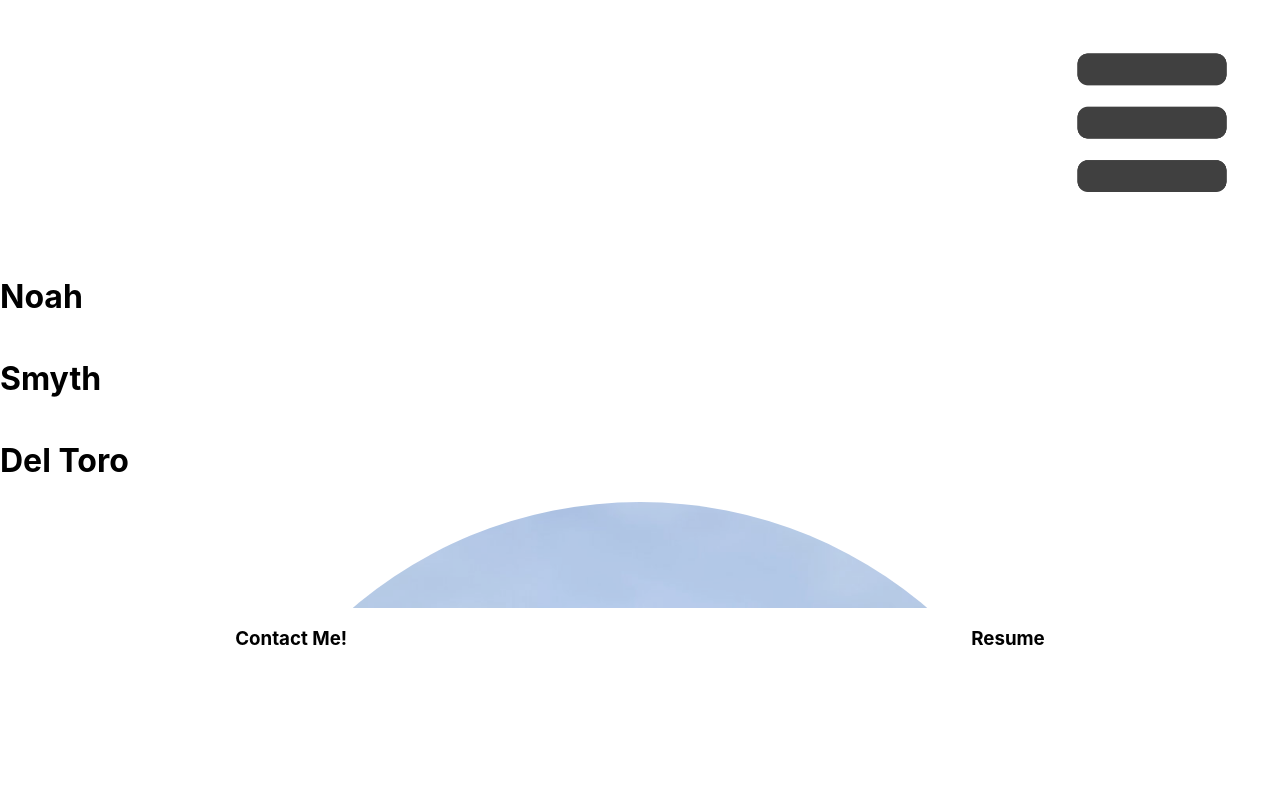
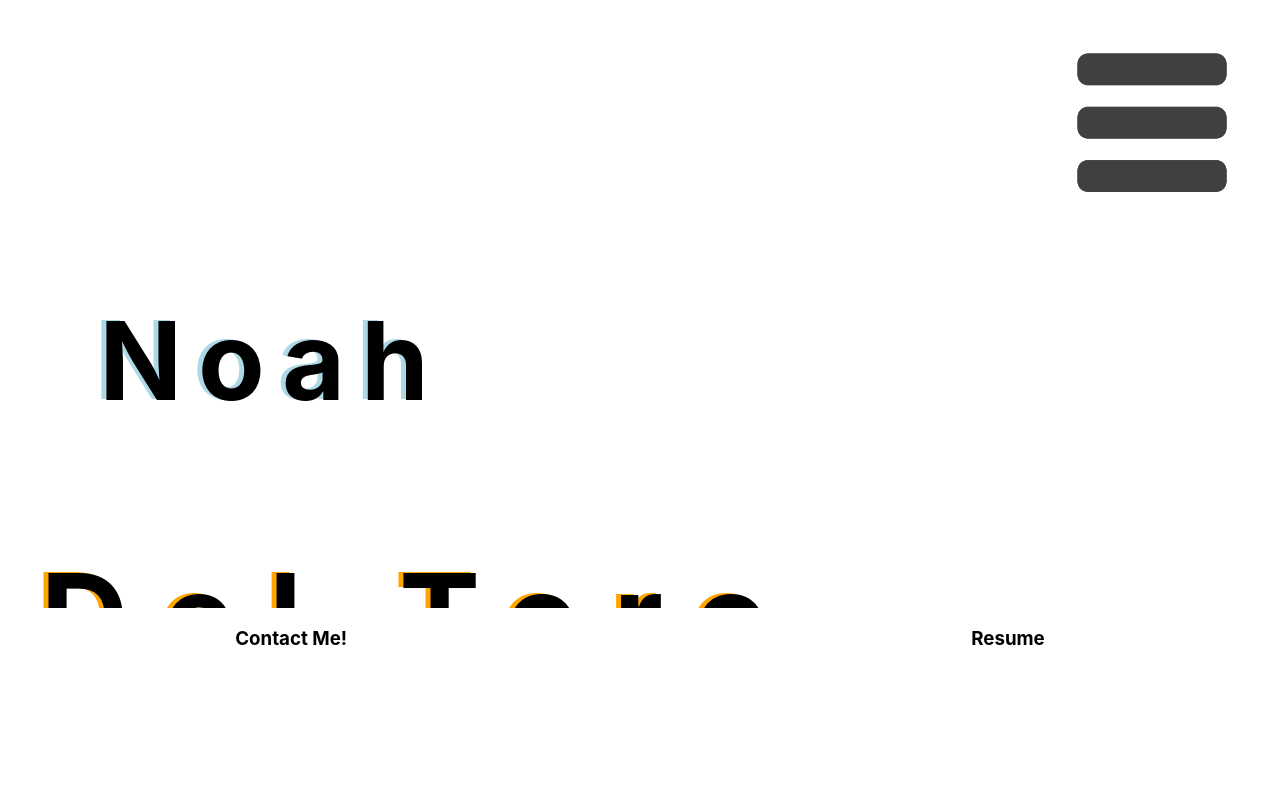
Before and after one commit to NoahDeltoroSmyth/devsite2.0, a React (Create React App) app: page / in a window 1280 px wide. Shown: the top 798 px of the page. Built offline with nearby package versions, Linux system fonts and the light colour scheme.

Commit message:
created animations and did css for Name and photo

```diff
--- a/src/App.css
+++ b/src/App.css
@@ -10,19 +10,30 @@
   -moz-animation: fadeIn 12s;
   -o-animation: fadeIn 12s;
   -ms-animation: fadeIn 12s;
+  /* position: relative;
+  top: -20vw; */
+}
+
+@keyframes fadeIn {
+  0% {
+    opacity: 0;
+  }
+  100% {
+    opacity: 1;
+  }
+}
+
+.header {
+  margin-left: 80%;
 }
 
 .dropdown-icon {
-  margin-left: 80%;
-  display: flex;
   width: 20vw;
 }
 
 .close-icon {
-  margin-left: 84%;
-  margin-top: 4%;
-  display: flex;
-  height: 12vw;
+  margin-top: 4vw;
+  width: 12vw;
 }
 
 li {
@@ -46,8 +57,19 @@ a:focus {
 }
 
 .dropdown-menu {
-  height: 175vw;
-  animation: slideIn 3s;
+  height: 185vw;
+  animation: slideMenu 1s;
+  display: flex;
+}
+
+@keyframes slideMenu {
+  from {
+    margin-top: -200vw;
+  }
+
+  to {
+    margin-bottom: 60%;
+  }
 }
 
 .footer {
@@ -72,27 +94,50 @@ a:focus {
   display: flex;
   flex-direction: column;
   align-items: flex-start;
+  padding-left: 5%;
 }
 
 .bio {
   margin-bottom: 25vw;
 }
 
-@keyframes fadeIn {
-  0% {
-    opacity: 0;
+.first-name,
+.last-name {
+  font-size: 8.5vw;
+  letter-spacing: 1.25vw;
+  text-shadow: -5px -1.5px lightblue;
+  margin: 2.75vw;
+  animation: slideFirstAndLast 3s;
+}
+
+@keyframes slideFirstAndLast {
+  from {
+    margin-left: -400px;
+    letter-spacing: 8vw;
   }
-  100% {
-    opacity: 1;
+
+  to {
+    margin-left: 0vw;
+    letter-spacing: 1.25vw;
+    margin: 2.75vw;
   }
 }
 
-@keyframes slideIn {
+.middle-name {
+  font-size: 9.5vw;
+  letter-spacing: 2.5vw;
+  text-shadow: -5px -1.5px orange;
+  animation: slideMiddle 8s;
+}
+
+@keyframes slideMiddle {
   from {
-    margin-top: -200vw;
+    margin-left: -500px;
+    letter-spacing: 6vw;
   }
 
   to {
-    margin-bottom: 60%;
+    margin-left: 0vw;
+    letter-spacing: 2.5vw;
   }
 }
--- a/src/Bio.jsx
+++ b/src/Bio.jsx
@@ -1,13 +1,12 @@
 import React from "react";
-import { Link } from "react-router-dom";
 
 function Bio() {
   return (
     <>
       <div className="my-name">
-        <h1>Noah</h1>
-        <h1>Smyth</h1>
-        <h1>Del Toro</h1>
+        <h1 className="first-name">Noah</h1>
+        <h1 className="middle-name">Del Toro</h1>
+        <h1 className="last-name">Smyth</h1>
       </div>
       <img className="profile-pic" src="profilepic.jpg" alt="Noah Smyth"></img>
       <h2 className="bio">
--- a/src/Navbar.jsx
+++ b/src/Navbar.jsx
@@ -7,7 +7,7 @@ const Navbar = () => {
 
   return (
     <>
-      <div className="header-icon" onClick={handleClick}>
+      <div className="header" onClick={handleClick}>
         {click ? (
           <img className="close-icon" src="closeicon.png" alt="close menu" />
         ) : (
```
Also changed, not shown: src/logo.svg (deleted).
